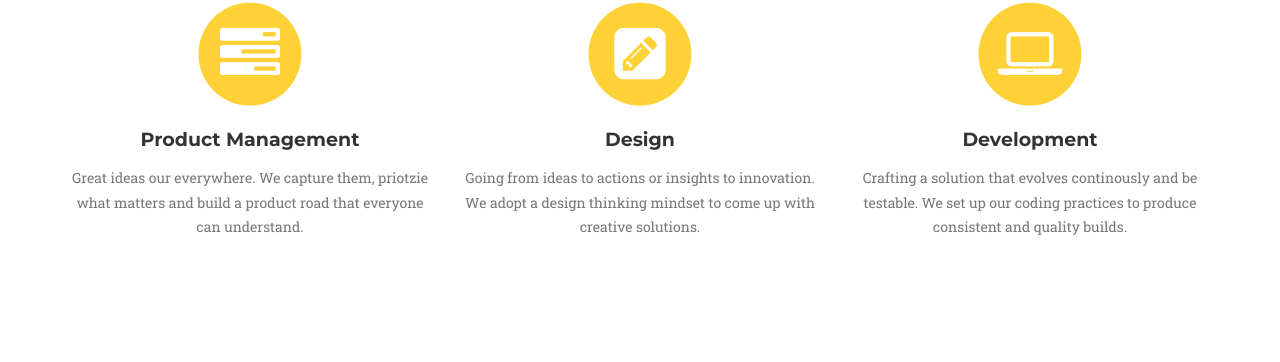
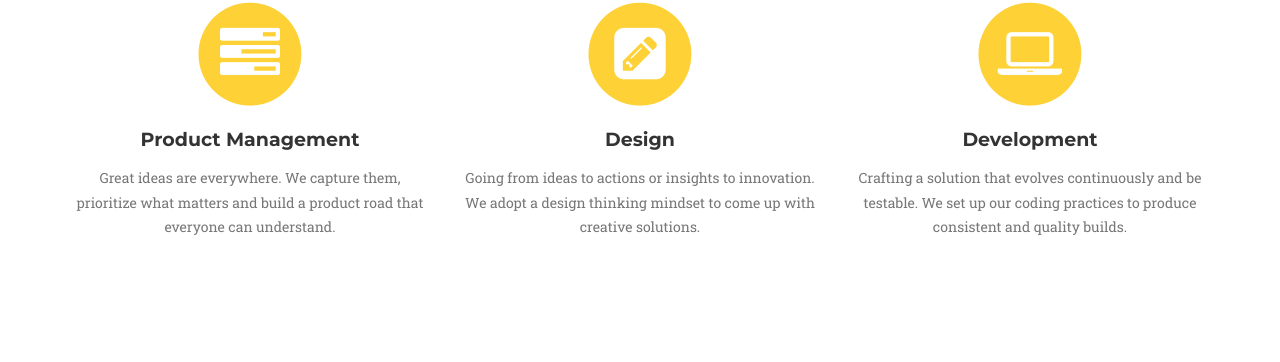
Before and after one commit to mrkjffrsn/mosamby, a Jekyll site: the page built from docs/index.html, in a window 1280 px wide and 900 px high, scrolled down 938 px. Shown: the part 92-454 px from the top of the window. Built offline with Jekyll 4.4.1, drawn with Linux system fonts in a browser that asks for light colours; some web fonts are replaced.

Commit message:
Chore(Spelling): Correct spelling errors

```diff
--- a/docs/_includes/services.html
+++ b/docs/_includes/services.html
@@ -14,7 +14,7 @@
                         <i class="fa fa-tasks fa-stack-1x fa-inverse"></i>
                     </span>
                     <h4 class="service-heading"> Product Management </h4>
-                    <p class="text-muted"> Great ideas our everywhere. We capture them, priotzie what matters and build a product road that everyone can understand. </p>
+                    <p class="text-muted"> Great ideas are everywhere. We capture them, prioritize what matters and build a product road that everyone can understand. </p>
                 </div>
                 <div class="col-md-4">
                     <span class="fa-stack fa-4x">
@@ -30,7 +30,7 @@
                         <i class="fa fa-laptop fa-stack-1x fa-inverse"></i>
                     </span>
                     <h4 class="service-heading"> Development </h4>
-                    <p class="text-muted"> Crafting a solution that evolves continously and be testable. We set up our coding practices to produce consistent and quality builds.   </p>
+                    <p class="text-muted"> Crafting a solution that evolves continuously and be testable. We set up our coding practices to produce consistent and quality builds.   </p>
                 </div>
             </div>
         </div>
```
